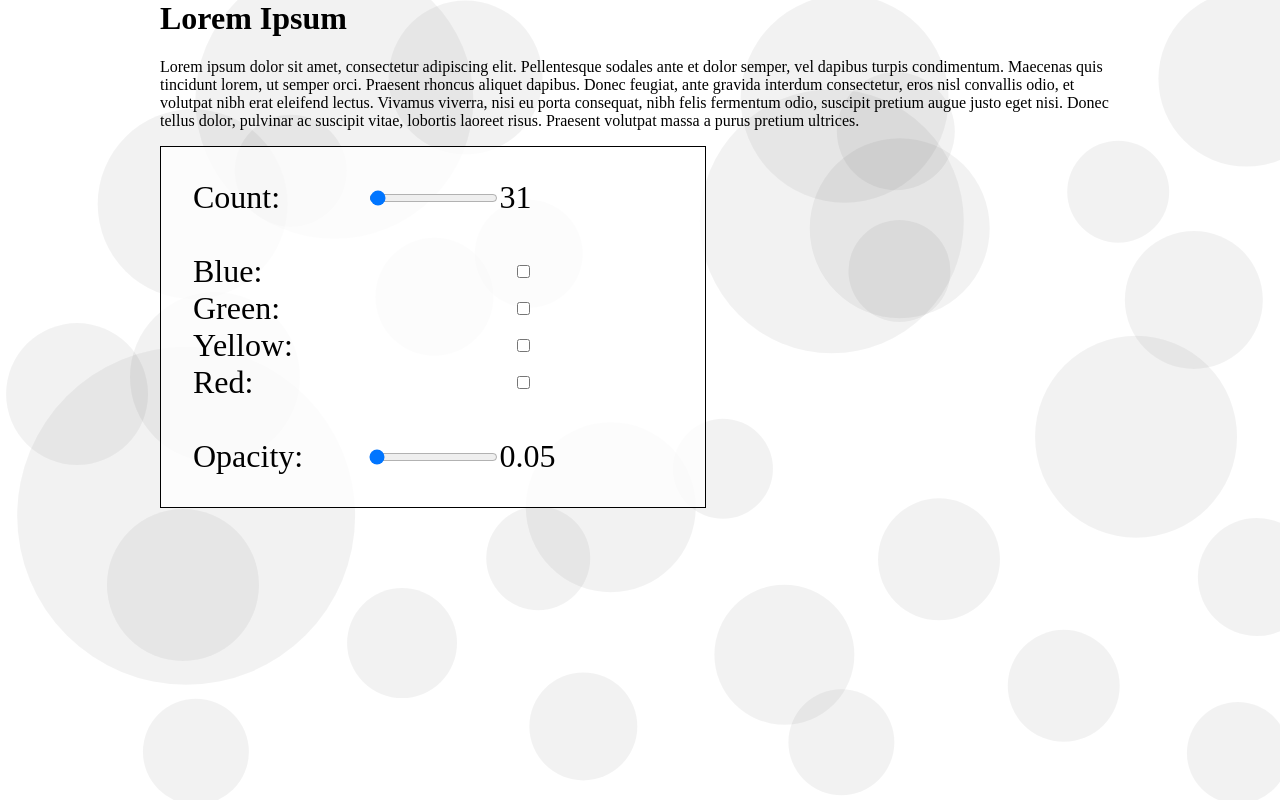
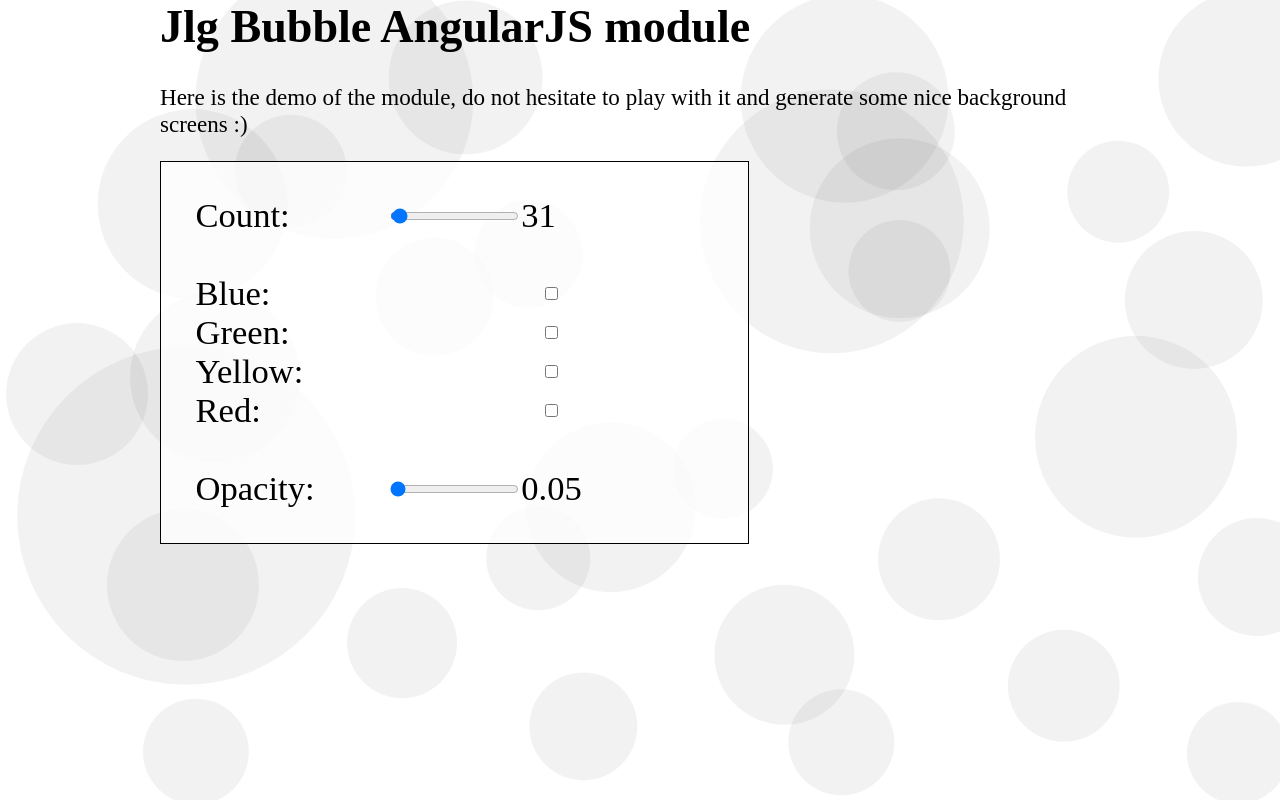
Before and after one commit to jlguenego/jlg-bubble, a website: page example/index.html in a window 1280 px wide. Drawn offline with nearby package versions, Linux system fonts and the light colour scheme.

Commit message:
add: text

```diff
--- a/example/index.html
+++ b/example/index.html
@@ -12,12 +12,8 @@
 
 <body jlg-bubble="cfg" ng-cloak>
 	<main>
-		<h1>Lorem Ipsum</h1>
-		<p>Lorem ipsum dolor sit amet, consectetur adipiscing elit. Pellentesque sodales ante et dolor semper, vel dapibus turpis
-			condimentum. Maecenas quis tincidunt lorem, ut semper orci. Praesent rhoncus aliquet dapibus. Donec feugiat, ante gravida
-			interdum consectetur, eros nisl convallis odio, et volutpat nibh erat eleifend lectus. Vivamus viverra, nisi eu porta
-			consequat, nibh felis fermentum odio, suscipit pretium augue justo eget nisi. Donec tellus dolor, pulvinar ac suscipit
-			vitae, lobortis laoreet risus. Praesent volutpat massa a purus pretium ultrices.</p>
+		<h1>Jlg Bubble AngularJS module</h1>
+		<p>Here is the demo of the module, do not hesitate to play with it and generate some nice background screens :)</p>
 		<form>
 			<label><span>Count: </span><input type="range" ng-model="cfg.count" min="20" max="1000"><span>{{cfg.count}}</span></label>
 			<br>
@@ -27,7 +23,6 @@
 			<label><span>Red: </span><input type="checkbox" ng-model="color.red"></label>
 			<br>
 			<label><span>Opacity: </span><input type="range" ng-model="cfg.opacity" min="0.05" max="1" step="0.05"><span>{{cfg.opacity}}</span></label>
-
 		</form>
 	</main>
 	<script src="https://cdnjs.cloudflare.com/ajax/libs/angular.js/1.6.5/angular.js"></script>
--- a/example/style.css
+++ b/example/style.css
@@ -5,6 +5,7 @@
 	padding: 0;
 	width: 100%;
 	height: 100%;
+	font-size: 1.2em;
 }
 
 main {
@@ -25,7 +26,7 @@
 	width: 15em;
 	background-color: hsla(0, 0%, 100%, 0.8);
 	border: 1px solid black;
-	font-size: 2em;
+	font-size: 1.5em;
 }
 
 label {
```
Also changed, not shown: README.md.
